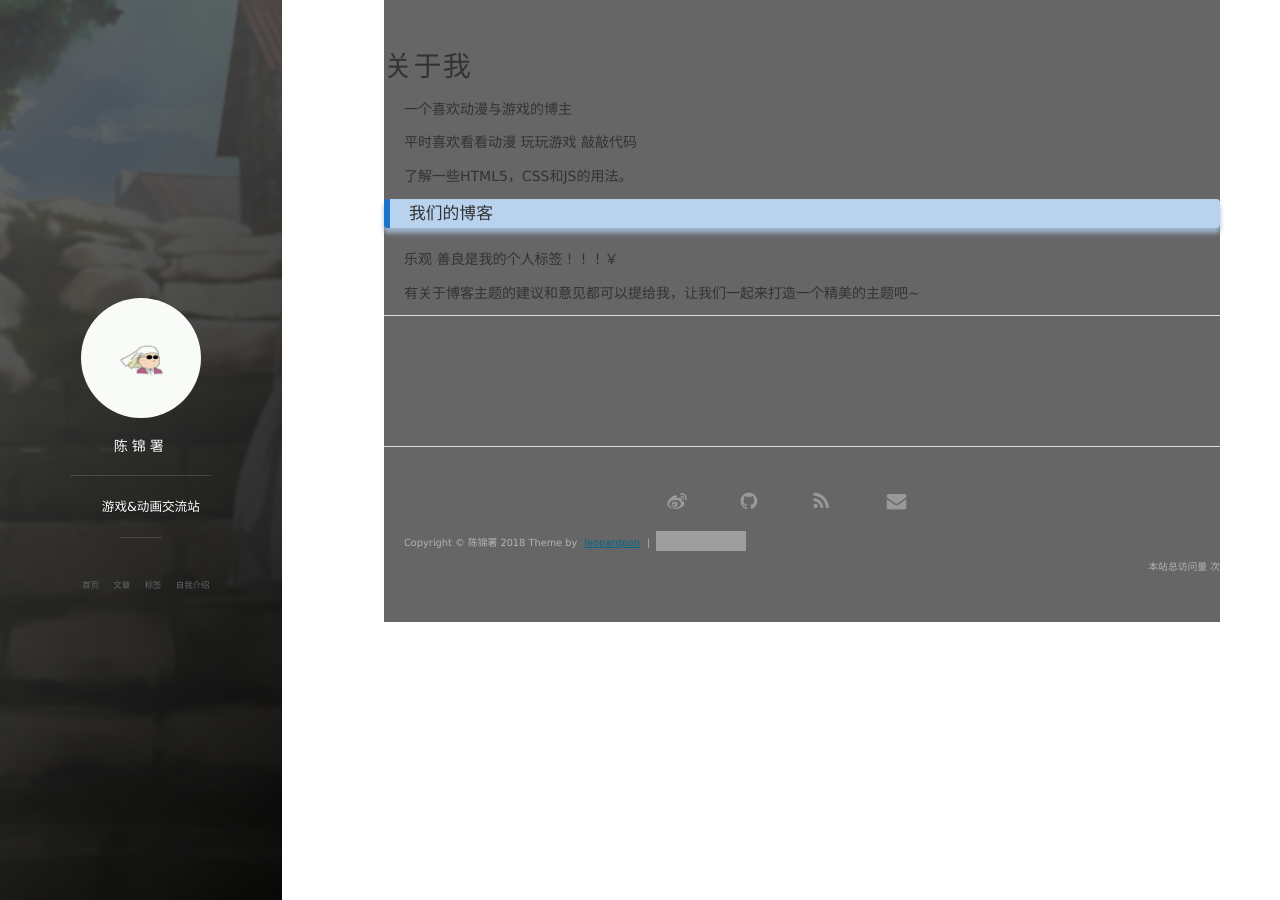
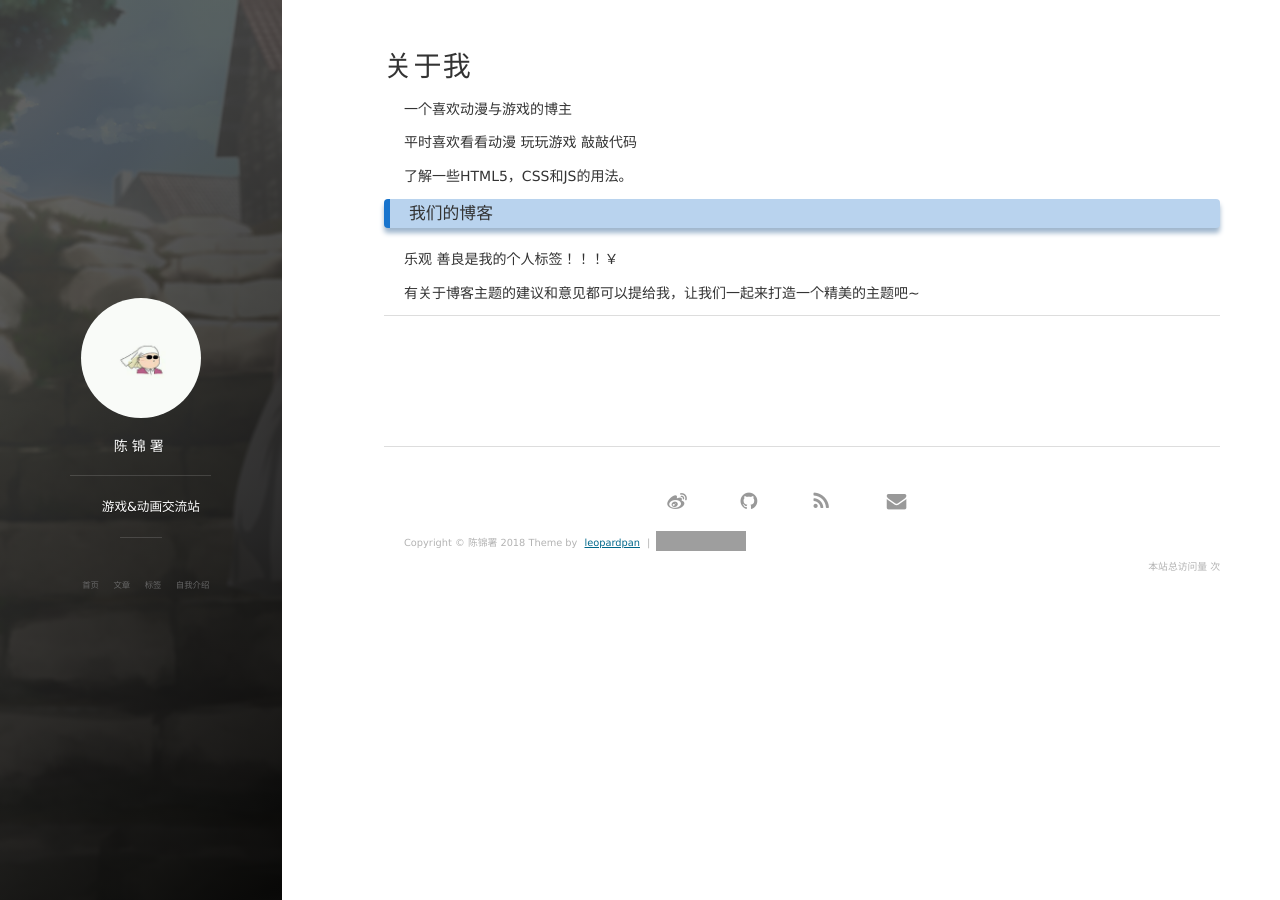
Before and after one commit to chenjinshu123/Chenjinshu123.github.io, a Jekyll site: the page built from about.md, in a window 1280 px wide. Built offline with Jekyll 4.4.1, drawn with Linux system fonts in a browser that asks for light colours; nearby versions of some CDN libraries; comment, search, counter and statistics services are not loaded; grey boxes are pictures that could not be loaded.

Commit message:
Update main.css

```diff
--- a/css/main.css
+++ b/css/main.css
@@ -395,7 +395,6 @@ img::-moz-selection {
     padding: 50px 0;
     /*margin: 0 auto; */
     /*width: 700px;*/
-  background-color:#666666;
   }
 
   .footer {
```
